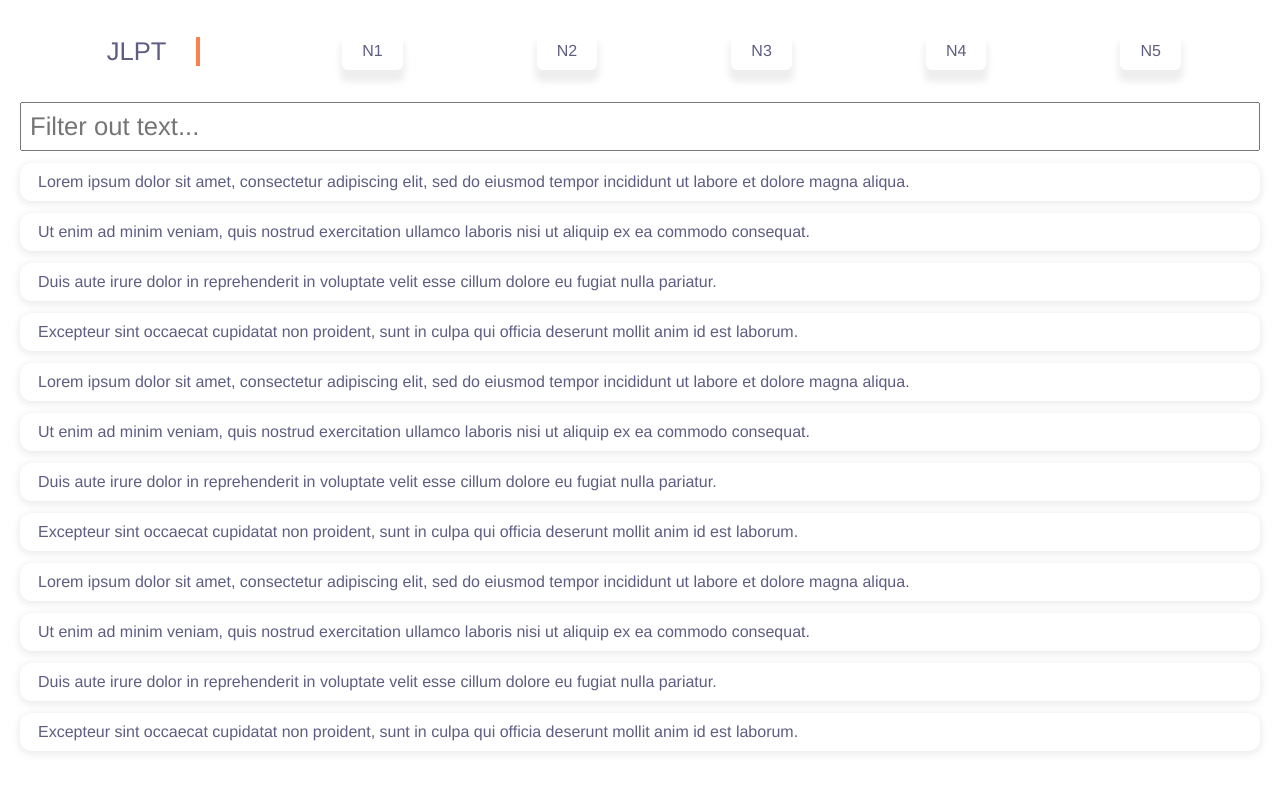
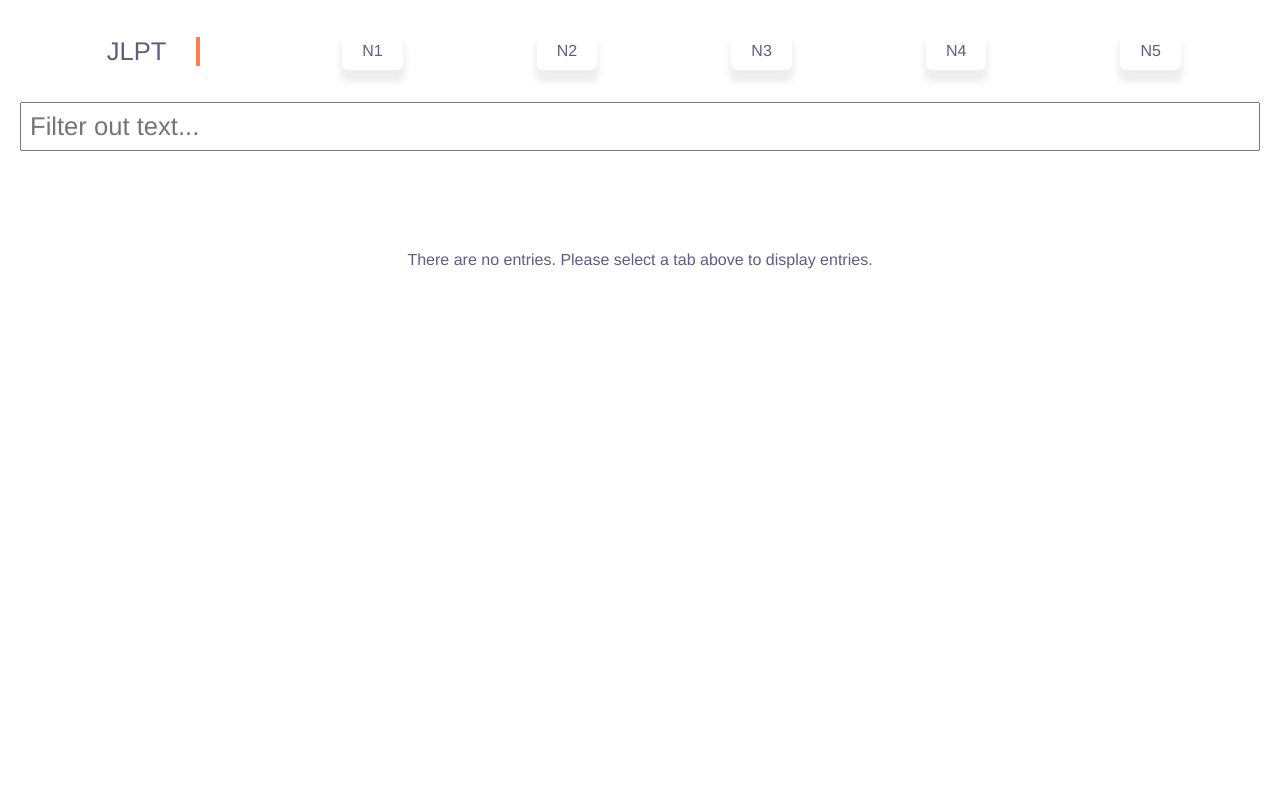
Before and after one commit to thedatadev/language-study-aid, a React (Create React App) app in the folder languages/japanese/desktop/: page /search in a window 1280 px wide. Shown: the top 792 px of the page. Built offline with nearby package versions, Linux system fonts and the light colour scheme.

Commit message:
results toggler; raise updateLevel() from filter to search parent component

```diff
--- a/languages/japanese/desktop/src/components/Search/Filter.css
+++ b/languages/japanese/desktop/src/components/Search/Filter.css
@@ -41,3 +41,8 @@
   color: white;
 
 }
+
+.notification {
+  text-align: center;
+  margin-top: 100px;
+}
--- a/languages/japanese/desktop/src/components/Search/Filter.js
+++ b/languages/japanese/desktop/src/components/Search/Filter.js
@@ -11,14 +11,10 @@
     }
   }
 
-  updateLevel = event => {
-    this.setState({currentLevel: event.target.innerHTML});
-  }
-
   filterTab = (tab) => {
     return <div className="filter-tab"
                 key={tab}
-                onClick={this.updateLevel}>{tab}</div>
+                onClick={this.props.updateLevel}>{tab}</div>
   }
 
   render() {
--- a/languages/japanese/desktop/src/components/Search/index.js
+++ b/languages/japanese/desktop/src/components/Search/index.js
@@ -14,9 +14,13 @@
     super();
     this.state = {
 
+      currentLevel: null,
+
       currentQuery: '',
 
-      entries: [
+      entries: [],
+
+      placeholderEntries: [
 
         "Lorem ipsum dolor sit amet, consectetur adipiscing elit, sed do eiusmod tempor incididunt ut labore et dolore magna aliqua. ",
 
@@ -58,16 +62,33 @@
     });
   }
 
+  showNotification = message => {
+    return <p class="notification">{message} {this.state.currentLevel}</p>
+  }
+
+  showResults = () => {
+    if (this.state.entries.length === 0) {
+      return this.showNotification("There are no entries. Please select a tab above to display entries.")
+    } else {
+      return <Results filteredEntries={this.filteredEntries} />
+    }
+  }
+
+  updateLevel = event => {
+    this.setState({currentLevel: event.target.innerHTML});
+  }
+
   // Render function
   render() {
     return (
       <div className="Search">
 
-        <Filter></Filter>
+        <Filter updateLevel={this.updateLevel}></Filter>
 
         <Query handleInput={this.handleInput} />
 
-        <Results filteredEntries={this.filteredEntries} />
+        {this.showResults()}
+
 
       </div>
     );
```
